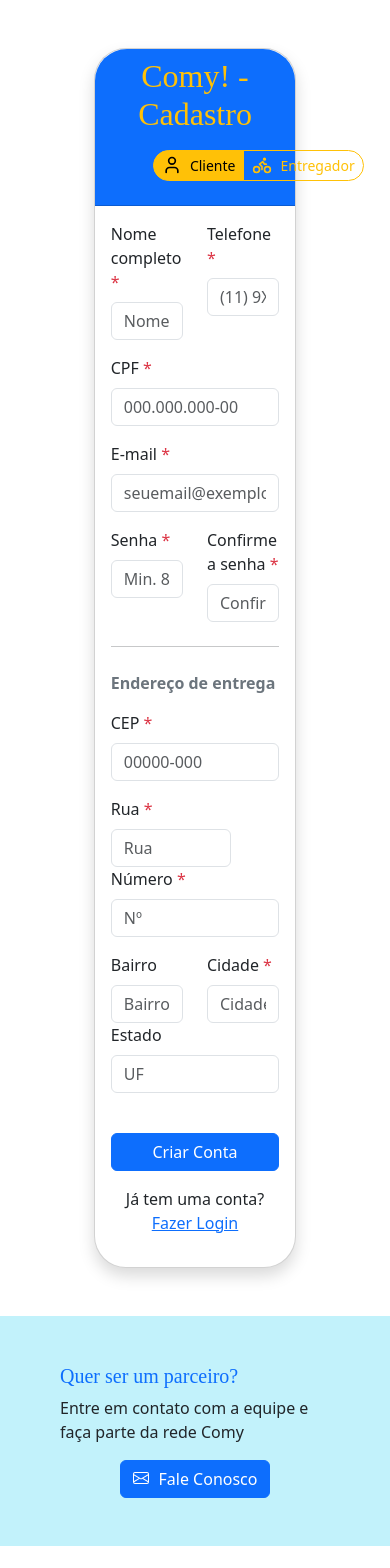
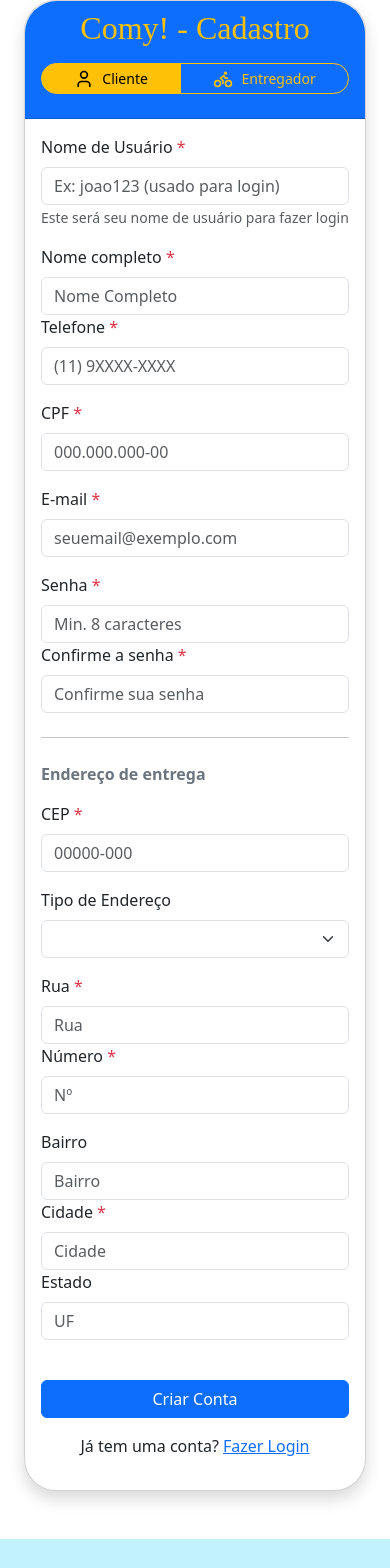
Before and after one commit to comy-delivery/comy-delivery-front, an Angular app: page /cadastro in a window 390 px wide. Shown: the top 1568 px of the page. Built offline with nearby package versions, Linux system fonts and the light colour scheme; a web font is replaced by a local one.

Commit message:
login e cadastro ja integrados e funcionando - falta oauth2

```diff
--- a/src/app/views/cadastro/cadastro.html
+++ b/src/app/views/cadastro/cadastro.html
@@ -8,8 +8,9 @@
 </style>
 
 <div class="container">
-  <div class="d-flex flex-column align-items-center m-5">
-    <div class="card shadow w-75 rounded-5">
+  <div class="row justify-content-center m-0 m-md-5">
+    <div class="col-12 col-md-10 col-lg-6">
+      <div class="card shadow rounded-5">
         <div class="card-header bg-primary text-center text-warning rounded-top-5">
           <h3
             class="mb-0"
@@ -18,7 +19,7 @@
             Comy! - Cadastro
           </h3>
 
-        <div class="input-group my-3 text-center w-50 mx-auto">
+          <div class="input-group my-3 text-center w-100 w-md-75 mx-auto">
             <div class="btn-group w-100" role="group">
               <input
                 [(ngModel)]="opcao"
@@ -88,7 +89,6 @@
         </div>
 
         <div class="card-body">
-        <!-- Mensagem de Erro -->
           @if (errorMessage) {
             <div class="alert alert-danger" role="alert">
               <svg xmlns="http://www.w3.org/2000/svg" width="16" height="16" fill="currentColor" class="bi bi-exclamation-triangle-fill me-2" viewBox="0 0 16 16">
@@ -99,10 +99,23 @@
           }
 
           <form (ngSubmit)="cadastrar()">
-          <!-- ========== CAMPOS CLIENTE ========== -->
+            <div class="mb-3">
+              <label class="mb-2">Nome de Usuário <span class="text-danger">*</span></label>
+              <input
+                type="text"
+                class="form-control"
+                placeholder="Ex: joao123 (usado para login)"
+                required
+                name="username"
+                [(ngModel)]="username"
+                [disabled]="isLoading"
+              />
+              <small class="text-muted">Este será seu nome de usuário para fazer login</small>
+            </div>
+
             @if (opcao === 'cliente') {
               <div class="row mb-3">
-              <div class="col">
+                <div class="col-12 col-md">
                   <label class="mb-2">Nome completo <span class="text-danger">*</span></label>
                   <input
                     type="text"
@@ -114,7 +127,7 @@
                     [disabled]="isLoading"
                   />
                 </div>
-              <div class="col">
+                <div class="col-12 col-md">
                   <label class="mb-2">Telefone <span class="text-danger">*</span></label>
                   <input
                     type="tel"
@@ -153,7 +166,7 @@
               />
 
               <div class="row mb-3">
-              <div class="col">
+                <div class="col-12 col-md">
                   <label class="mb-2">Senha <span class="text-danger">*</span></label>
                   <input
                     type="password"
@@ -165,7 +178,7 @@
                     [disabled]="isLoading"
                   />
                 </div>
-              <div class="col">
+                <div class="col-12 col-md">
                   <label class="mb-2">Confirme a senha <span class="text-danger">*</span></label>
                   <input
                     type="password"
@@ -179,7 +192,6 @@
                 </div>
               </div>
 
-            <!-- ENDEREÇO -->
               <hr class="my-4" />
               <p class="text-secondary fw-bold">Endereço de entrega</p>
 
@@ -205,8 +217,22 @@
                 </div>
               </div>
 
+              <div class="mb-3">
+                <label class="mb-2">Tipo de Endereço</label>
+                <select
+                  class="form-select"
+                  name="tipoEndereco"
+                  [(ngModel)]="enderecoTemp.tipoEndereco"
+                  [disabled]="isLoading"
+                >
+                  <option value="CASA">Casa</option>
+                  <option value="TRABALHO">Trabalho</option>
+                  <option value="OUTRO">Outro</option>
+                </select>
+              </div>
+
               <div class="row mb-3">
-              <div class="col-9">
+                <div class="col-12 col-md-9">
                   <label class="mb-2">Rua <span class="text-danger">*</span></label>
                   <input
                     type="text"
@@ -218,7 +244,7 @@
                     [disabled]="isLoading"
                   />
                 </div>
-              <div class="col">
+                <div class="col-12 col-md-3">
                   <label class="mb-2">Número <span class="text-danger">*</span></label>
                   <input
                     type="text"
@@ -233,7 +259,7 @@
               </div>
 
               <div class="row mb-3">
-              <div class="col">
+                <div class="col-12 col-md-4">
                   <label class="mb-2">Bairro</label>
                   <input
                     type="text"
@@ -244,7 +270,7 @@
                     [disabled]="isLoading"
                   />
                 </div>
-              <div class="col">
+                <div class="col-12 col-md-4">
                   <label class="mb-2">Cidade <span class="text-danger">*</span></label>
                   <input
                     type="text"
@@ -256,7 +282,7 @@
                     [disabled]="isLoading"
                   />
                 </div>
-              <div class="col">
+                <div class="col-12 col-md-4">
                   <label class="mb-2">Estado</label>
                   <input
                     type="text"
@@ -271,10 +297,9 @@
               </div>
             }
 
-          <!-- ========== CAMPOS ENTREGADOR ========== -->
             @else {
               <div class="row mb-3">
-              <div class="col">
+                <div class="col-12 col-md">
                   <label class="mb-2">Nome completo <span class="text-danger">*</span></label>
                   <input
                     type="text"
@@ -286,7 +311,7 @@
                     [disabled]="isLoading"
                   />
                 </div>
-              <div class="col">
+                <div class="col-12 col-md">
                   <label class="mb-2">Telefone</label>
                   <input
                     type="tel"
@@ -324,7 +349,7 @@
               />
 
               <div class="row mb-3">
-              <div class="col">
+                <div class="col-12 col-md">
                   <label class="mb-2">Senha <span class="text-danger">*</span></label>
                   <input
                     type="password"
@@ -336,7 +361,7 @@
                     [disabled]="isLoading"
                   />
                 </div>
-              <div class="col">
+                <div class="col-12 col-md">
                   <label class="mb-2">Confirme a senha <span class="text-danger">*</span></label>
                   <input
                     type="password"
@@ -350,11 +375,10 @@
                 </div>
               </div>
 
-            <!-- VEÍCULO -->
               <hr class="my-4" />
               <p class="text-secondary fw-bold">Informações de veículo</p>
               <div class="row g-3">
-              <div class="col-md-6">
+                <div class="col-12 col-md-6">
                   <label class="form-label">Tipo de Veículo <span class="text-danger">*</span></label>
                   <select
                     [(ngModel)]="tipoVeiculo"
@@ -370,7 +394,7 @@
                   </select>
                 </div>
 
-              <div class="col-md-6">
+                <div class="col-12 col-md-6">
                   @if (tipoVeiculo === 'carro' || tipoVeiculo === 'moto') {
                     <label class="form-label">Placa <span class="text-danger">*</span></label>
                     <input
@@ -389,7 +413,6 @@
               </div>
             }
 
-          <!-- BOTÃO -->
             <button
               class="btn btn-primary w-100 mt-4"
               type="submit"
@@ -409,3 +432,4 @@
       </div>
     </div>
   </div>
+</div>
--- a/src/app/views/cadastro/cadastro.ts
+++ b/src/app/views/cadastro/cadastro.ts
@@ -26,6 +26,9 @@
   protected tipoVeiculo: string = '';
   protected confirmacaoSenha: string = '';
   protected carregandoCep: boolean = false;
+
+  // Username temporário compartilhado
+  protected username: string = '';
 
   // Estados do formulário
   isLoading = false;
@@ -112,6 +115,12 @@
     // Limpar mensagem de erro
     this.errorMessage = '';
 
+    // Validação de username
+    if (!this.username || this.username.trim() === '') {
+      this.errorMessage = 'Por favor, escolha um nome de usuário.';
+      return;
+    }
+
     // Validação de senha
     const senhaAtual = this.opcao === 'cliente'
       ? this.clienteData.password
@@ -131,13 +140,17 @@
     this.isLoading = true;
 
     if (this.opcao === 'cliente') {
+      // Atribuir username antes de enviar
+      this.clienteData.username = this.username;
       this.cadastrarCliente();
     } else {
+      // Atribuir username antes de enviar
+      this.entregadorData.username = this.username;
       this.cadastrarEntregador();
     }
   }
 
-  //cadastrar cliente
+// cadastrar cliente
 private cadastrarCliente() {
   // Validação de campos obrigatórios
   if (!this.clienteData.nmCliente || !this.clienteData.emailCliente ||
@@ -155,9 +168,6 @@
     return;
   }
 
-    // Username = email
-    this.clienteData.username = this.clienteData.emailCliente;
-
   // Adicionar endereço ao array
   this.clienteData.enderecos = [this.enderecoTemp];
 
@@ -171,17 +181,44 @@
     },
     error: (error) => {
       console.error('❌ Erro ao cadastrar cliente:', error);
+      console.error('❌ error.error:', error.error);
+
       this.isLoading = false;
 
       // Tratar erros específicos
       if (error.status === 409) {
-          this.errorMessage = 'CPF ou Email já cadastrado.';
+        // Pegar a mensagem de erro (pode vir como string ou objeto)
+        let errorMsg = '';
+
+        if (typeof error.error === 'string') {
+          errorMsg = error.error;
+        } else if (error.error?.message) {
+          errorMsg = error.error.message;
+        } else {
+          errorMsg = JSON.stringify(error.error);
+        }
+
+        console.log('📝 Mensagem de erro:', errorMsg);
+
+        // Verificar qual campo está duplicado
+        const msgLower = errorMsg.toLowerCase();
+
+        if (msgLower.includes('username') || msgLower.includes('usuário') || msgLower.includes('usuario')) {
+          this.errorMessage = 'Nome de usuário já está em uso. Escolha outro.';
+        } else if (msgLower.includes('email') || msgLower.includes('e-mail')) {
+          this.errorMessage = 'E-mail já cadastrado.';
+        } else if (msgLower.includes('cpf')) {
+          this.errorMessage = 'CPF já cadastrado.';
+        } else {
+          // Se não conseguir identificar, mostra a mensagem genérica
+          this.errorMessage = 'Dados já cadastrados. Verifique username, e-mail ou CPF.';
+        }
       } else if (error.status === 400) {
         this.errorMessage = 'Dados inválidos. Verifique os campos.';
       } else if (error.status === 0) {
         this.errorMessage = 'Não foi possível conectar ao servidor.';
       } else {
-          this.errorMessage = error.error?.message || 'Erro ao realizar cadastro.';
+        this.errorMessage = 'Erro ao realizar cadastro.';
       }
     }
   });
@@ -204,9 +241,6 @@
     return;
   }
 
-    // Username = email
-    this.entregadorData.username = this.entregadorData.emailEntregador;
-
   // Mapear tipo de veículo
   this.entregadorData.veiculo = this.tipoVeiculo.toUpperCase();
 
@@ -220,24 +254,52 @@
     },
     error: (error) => {
       console.error('❌ Erro ao cadastrar entregador:', error);
+      console.error('❌ error.error:', error.error);
+
       this.isLoading = false;
 
       // Tratar erros específicos
       if (error.status === 409) {
-          this.errorMessage = 'CPF ou Email já cadastrado.';
+        // Pegar a mensagem de erro (pode vir como string ou objeto)
+        let errorMsg = '';
+
+        if (typeof error.error === 'string') {
+          errorMsg = error.error;
+        } else if (error.error?.message) {
+          errorMsg = error.error.message;
+        } else {
+          errorMsg = JSON.stringify(error.error);
+        }
+
+        console.log('📝 Mensagem de erro:', errorMsg);
+
+        // Verificar qual campo está duplicado
+        const msgLower = errorMsg.toLowerCase();
+
+        if (msgLower.includes('username') || msgLower.includes('usuário') || msgLower.includes('usuario')) {
+          this.errorMessage = 'Nome de usuário já está em uso. Escolha outro.';
+        } else if (msgLower.includes('email') || msgLower.includes('e-mail')) {
+          this.errorMessage = 'E-mail já cadastrado.';
+        } else if (msgLower.includes('cpf')) {
+          this.errorMessage = 'CPF já cadastrado.';
+        } else {
+          // Se não conseguir identificar, mostra a mensagem genérica
+          this.errorMessage = 'Dados já cadastrados. Verifique username, e-mail ou CPF.';
+        }
       } else if (error.status === 400) {
         this.errorMessage = 'Dados inválidos. Verifique os campos.';
       } else if (error.status === 0) {
         this.errorMessage = 'Não foi possível conectar ao servidor.';
       } else {
-          this.errorMessage = error.error?.message || 'Erro ao realizar cadastro.';
+        this.errorMessage = 'Erro ao realizar cadastro.';
       }
     }
   });
 }
-
   // limpar form ao trocar tipo
   limparFormulario() {
+    this.username = '';
+
     this.clienteData = {
       username: '',
       password: '',
--- a/src/app/views/login/login.html
+++ b/src/app/views/login/login.html
@@ -24,10 +24,10 @@
     }
 
     <form class="p-3" (ngSubmit)="onLogin()">
-      <!-- Campo Username/Email -->
+      <!-- Campo Username -->
       <div class="mb-3">
         <label class="form-label" for="username">
-          Usuário ou Email: <span class="text-danger">*</span>
+          Usuário: <span class="text-danger">*</span>
         </label>
         <input
           type="text"
@@ -35,7 +35,7 @@
           id="username"
           name="username"
           [(ngModel)]="loginData.username"
-          placeholder="seu_usuario ou email@exemplo.com"
+          placeholder="seu_usuario"
           required
           [disabled]="isLoading"
         />
```
Lines whose indentation alone changed are shown as unchanged.
